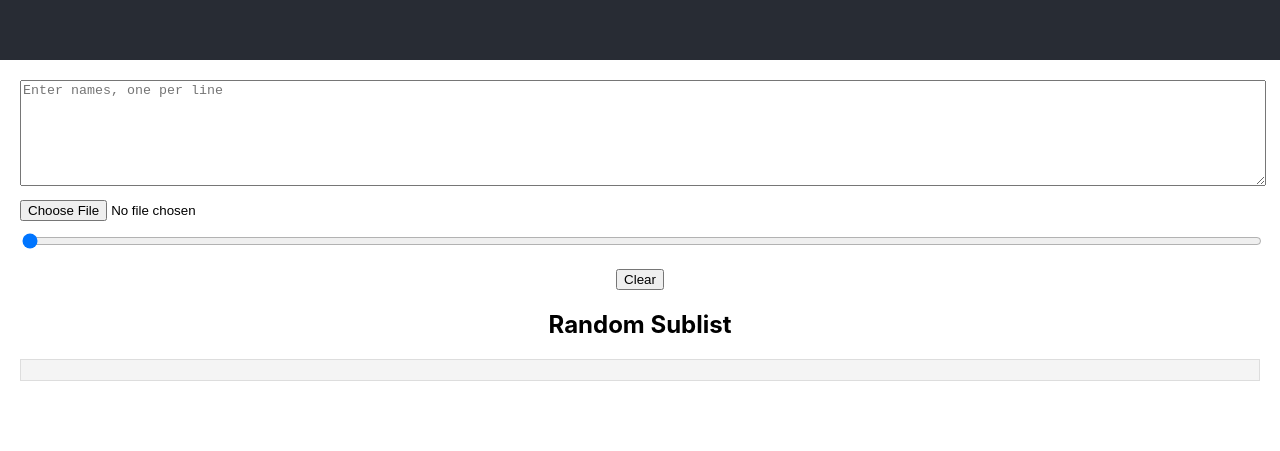
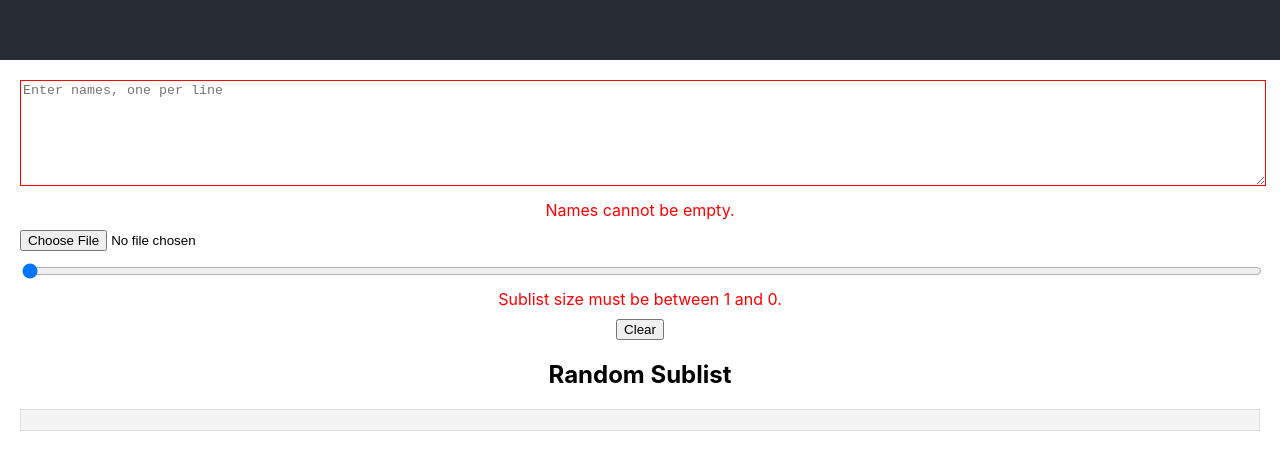
Before and after one commit to geraldnguyen/random-x, a React (Create React App) app in the folder random-x/: page / in a window 1280 px wide. Shown: the part 780-1231 px from the top of the page. Before the commit the page ends 1181 px from the top, so only its background shows below. Built offline with nearby package versions, Linux system fonts and the light colour scheme.

Commit message:
prompt 3

```diff
--- a/random-x/src/App.css
+++ b/random-x/src/App.css
@@ -73,3 +73,12 @@ pre {
   padding: 10px;
   border: 1px solid #ddd;
 }
+
+.error {
+  border-color: red;
+}
+
+.error-message {
+  color: red;
+  margin-bottom: 10px;
+}
--- a/random-x/src/App.js
+++ b/random-x/src/App.js
@@ -1,10 +1,11 @@
-import React, { useState } from 'react';
+import React, { useState, useEffect } from 'react';
 import './App.css';
 
 function App() {
   const [names, setNames] = useState('');
   const [sublistSize, setSublistSize] = useState(1);
   const [output, setOutput] = useState([]);
+  const [errors, setErrors] = useState({ names: '', sublistSize: '' });
 
   const handleFileUpload = (event) => {
     const file = event.target.files[0];
@@ -19,7 +20,34 @@ function App() {
     setNames('');
     setSublistSize(1);
     setOutput([]);
+    setErrors({ names: '', sublistSize: '' });
   };
+
+  const validateNames = (names) => {
+    const nameList = names.split('\n').filter(Boolean);
+    const uniqueNames = new Set(nameList);
+    if (nameList.length === 0) {
+      return 'Names cannot be empty.';
+    }
+    if (nameList.length !== uniqueNames.size) {
+      return 'Names must be unique.';
+    }
+    return '';
+  };
+
+  const validateSublistSize = (size, names) => {
+    const nameList = names.split('\n').filter(Boolean);
+    if (size < 1 || size > nameList.length) {
+      return `Sublist size must be between 1 and ${nameList.length}.`;
+    }
+    return '';
+  };
+
+  useEffect(() => {
+    const nameError = validateNames(names);
+    const sizeError = validateSublistSize(sublistSize, names);
+    setErrors({ names: nameError, sublistSize: sizeError });
+  }, [names, sublistSize]);
 
   return (
     <div className="App">
@@ -32,7 +60,9 @@ function App() {
             value={names}
             onChange={(e) => setNames(e.target.value)}
             placeholder="Enter names, one per line"
+            className={errors.names ? 'error' : ''}
           />
+          {errors.names && <div className="error-message">{errors.names}</div>}
           <input type="file" onChange={handleFileUpload} />
           <input
             type="range"
@@ -40,7 +70,9 @@ function App() {
             max={names.split('\n').filter(Boolean).length}
             value={sublistSize}
             onChange={(e) => setSublistSize(e.target.value)}
+            className={errors.sublistSize ? 'error' : ''}
           />
+          {errors.sublistSize && <div className="error-message">{errors.sublistSize}</div>}
           <button onClick={handleClear}>Clear</button>
         </div>
         <div className="output-section">
```
